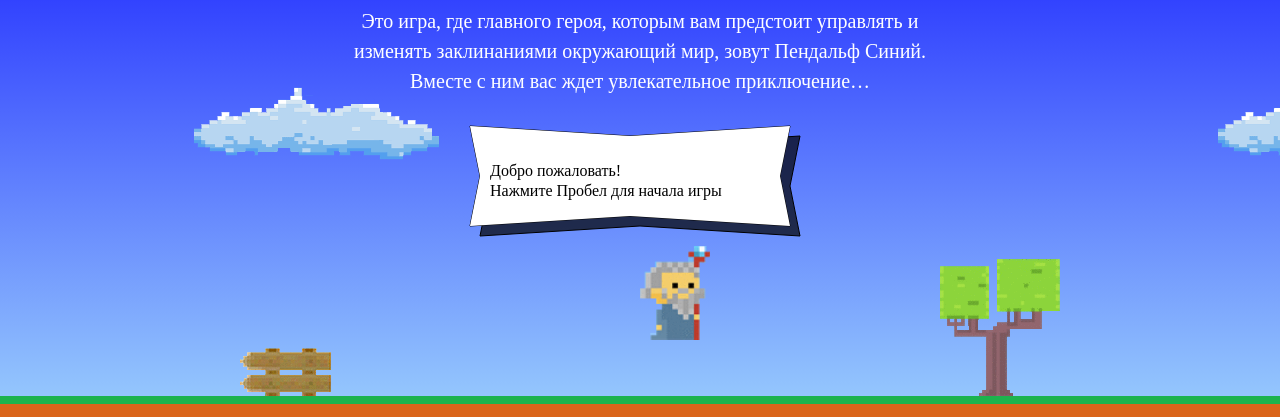
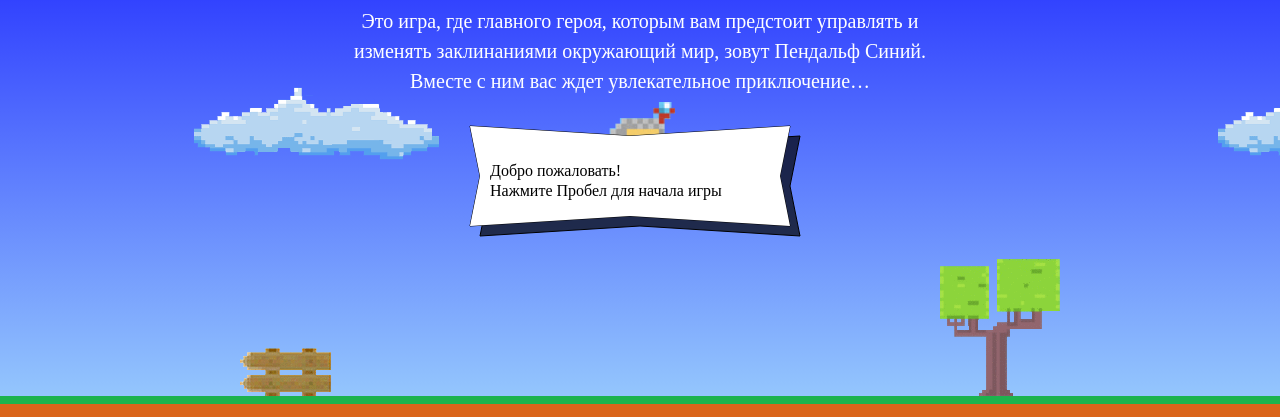
Before and after one commit to antonmalykhin/1074531-code-and-magick-19, a website: page index.html in a window 1280 px wide. Shown: the part 203-620 px from the top of the page. Drawn offline with Linux system fonts and the light colour scheme; a web font is replaced by a local one.

Commit message:
Исправляет ошибки
Исправляет пробелы в определении функции
Переписывает условие в функции getFireballSpeed с помощью тернарного оператора

```diff
--- a/index.html
+++ b/index.html
@@ -234,24 +234,22 @@
       var wizardSpeed = 3;
       var wizardWidth = 70;
 
-      var getFireballSpeed = function(left) {
-        if (left) {
-          return 5;
-        }
-        return 2;
+      var getFireballSpeed = function (left) {
+        return left ? 5 : 2;
       };
 
-      var getWizardHeight = function(width) {
-        return 1.337 * width;
+      var getWizardHeight = function (wizardWidth) {
+        return 1.337 * wizardWidth;
       };
 
-      var getWizardX = function(width) {
-        return width / 2;
+      var getWizardX = function (screenWidth) {
+        return (screenWidth - wizardWidth) / 2;
       };
 
-      var getWizardY = function(height) {
-        return height / 2;
+      var getWizardY = function(screenHeight) {
+        return screenHeight / 3 - getWizardHeight(wizardWidth);
       };
+
     </script>
     <script src="js/game.js"></script>
   </body>
```
